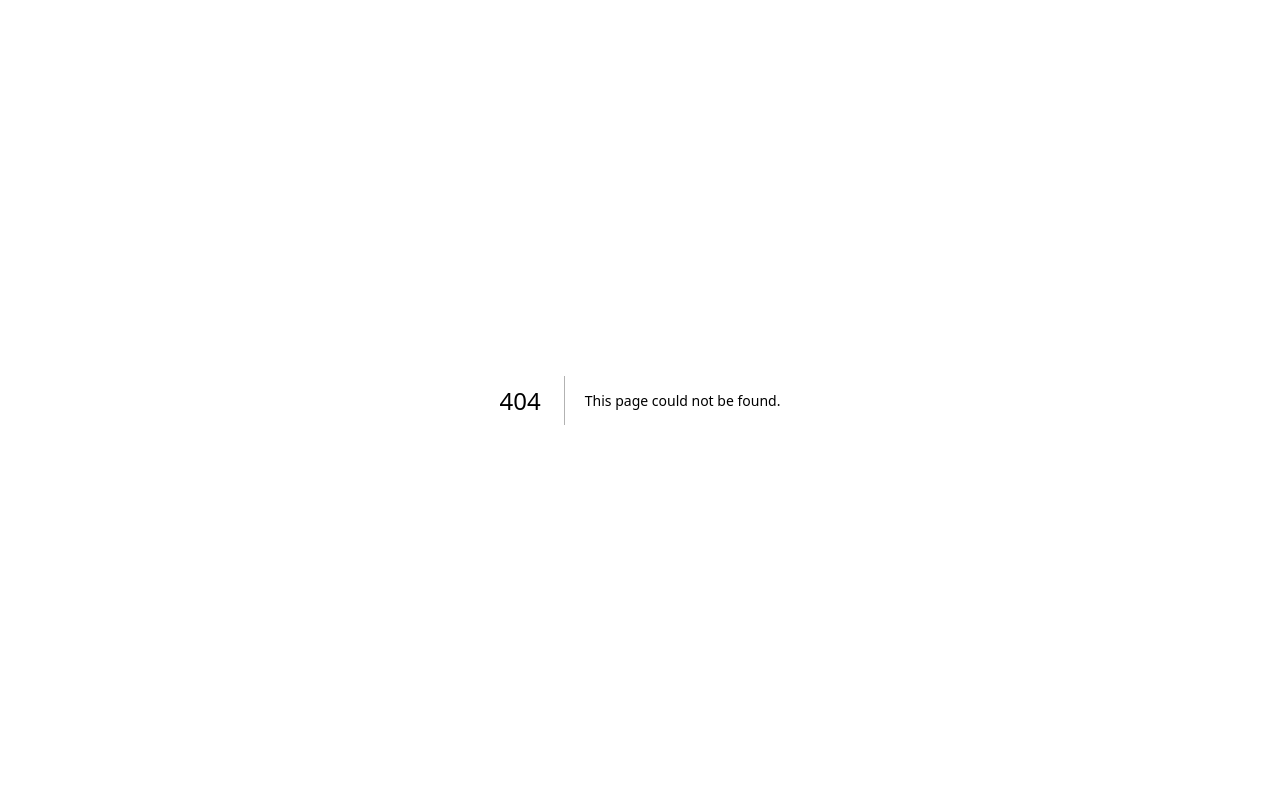
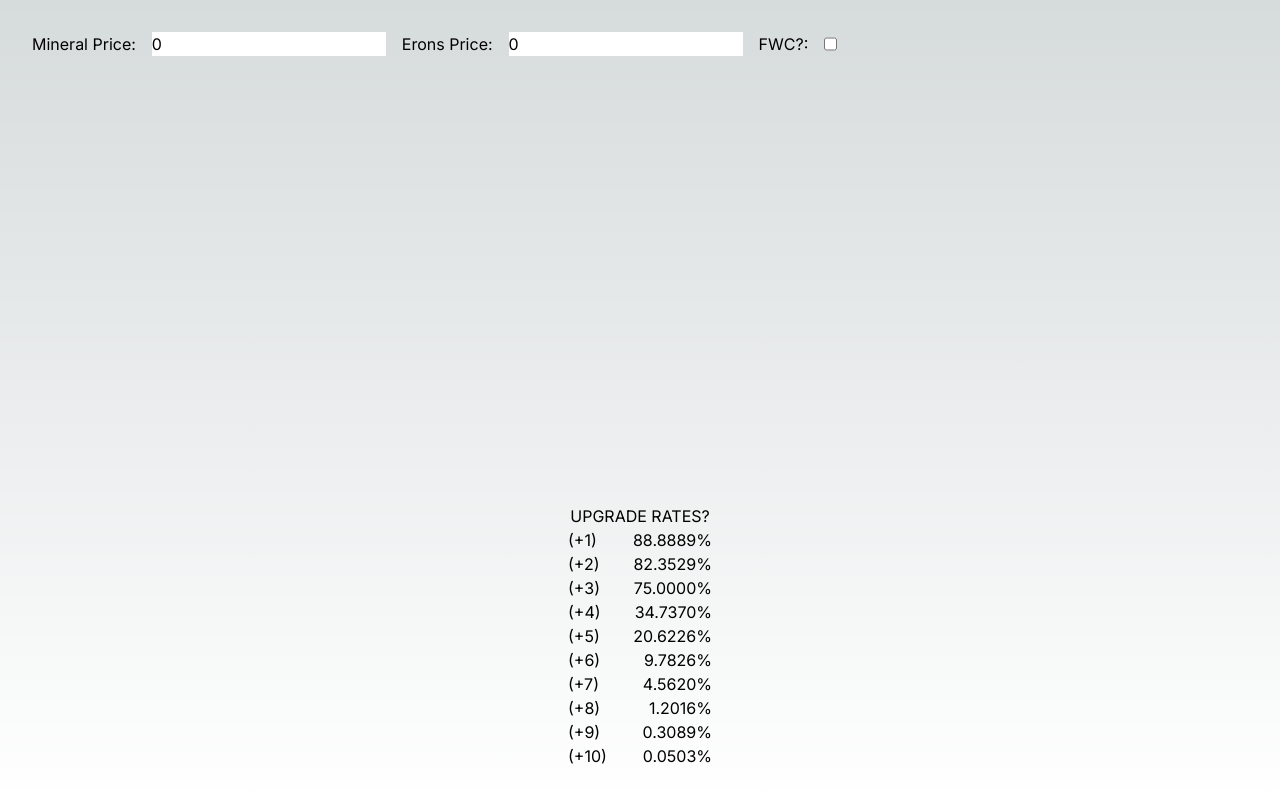
Before and after one commit to tbuchannan/flyff-tools, a Next.js app: page /upgrades in a window 1280 px wide. Before the commit this address had no page. Built offline with nearby package versions, Linux system fonts and the light colour scheme.

Commit message:
feat(init): add basic stubbing

```diff
--- a/package.json
+++ b/package.json
@@ -21,5 +21,8 @@
     "react-dom": "18.2.0",
     "tailwindcss": "3.3.3",
     "typescript": "5.2.2"
+  },
+  "devDependencies": {
+    "prettier": "^3.0.3"
   }
 }
--- a/src/app/globals.css
+++ b/src/app/globals.css
@@ -24,4 +24,13 @@ body {
       rgb(var(--background-end-rgb))
     )
     rgb(var(--background-start-rgb));
+  min-height: 100vh;
 }
+
+@layer base {
+  input[type="number"]::-webkit-inner-spin-button,
+  input[type="number"]::-webkit-outer-spin-button {
+    -webkit-appearance: none;
+    margin: 0;
+  }
+}
--- a/src/app/page.tsx
+++ b/src/app/page.tsx
@@ -1,4 +1,4 @@
-import Image from 'next/image'
+import Image from "next/image";
 
 export default function Home() {
   return (
@@ -15,7 +15,7 @@ export default function Home() {
             target="_blank"
             rel="noopener noreferrer"
           >
-            By{' '}
+            By{" "}
             <Image
               src="/vercel.svg"
               alt="Vercel Logo"
@@ -47,13 +47,13 @@ export default function Home() {
           rel="noopener noreferrer"
         >
           <h2 className={`mb-3 text-2xl font-semibold`}>
-            Docs{' '}
+            Docs{" "}
             <span className="inline-block transition-transform group-hover:translate-x-1 motion-reduce:transform-none">
               -&gt;
             </span>
           </h2>
           <p className={`m-0 max-w-[30ch] text-sm opacity-50`}>
-            Find in-depth information about Next.js features and API.
+            Find in-deptssssssssh information about Next.js features and API.
           </p>
         </a>
 
@@ -64,7 +64,7 @@ export default function Home() {
           rel="noopener noreferrer"
         >
           <h2 className={`mb-3 text-2xl font-semibold`}>
-            Learn{' '}
+            Learn{" "}
             <span className="inline-block transition-transform group-hover:translate-x-1 motion-reduce:transform-none">
               -&gt;
             </span>
@@ -81,7 +81,7 @@ export default function Home() {
           rel="noopener noreferrer"
         >
           <h2 className={`mb-3 text-2xl font-semibold`}>
-            Templates{' '}
+            Templates{" "}
             <span className="inline-block transition-transform group-hover:translate-x-1 motion-reduce:transform-none">
               -&gt;
             </span>
@@ -98,7 +98,7 @@ export default function Home() {
           rel="noopener noreferrer"
         >
           <h2 className={`mb-3 text-2xl font-semibold`}>
-            Deploy{' '}
+            Deploy{" "}
             <span className="inline-block transition-transform group-hover:translate-x-1 motion-reduce:transform-none">
               -&gt;
             </span>
@@ -109,5 +109,5 @@ export default function Home() {
         </a>
       </div>
     </main>
-  )
+  );
 }
--- /dev/null
+++ b/src/app/upgrades/page.tsx
@@ -0,0 +1,159 @@
+'use client'
+import Image from 'next/image'
+import { FormEvent, useState } from 'react'
+
+const MAX_PRICE = 1000000
+
+enum MaterialType {
+  Eron,
+  Mineral,
+}
+
+const OLD_RATES = {
+  '0': 90,
+  '1': 85,
+  '2': 80,
+  '3': 54,
+  '4': 40.5,
+  '5': 27,
+  '6': 18,
+  '7': 9,
+  '8': 4.5,
+  '9': 1.8,
+}
+
+let RATES = [0.9, 0.85, 0.8, 0.54, 0.405, 0.27, 0.18, 0.09, 0.045, 0.018]
+
+const ACTUAL_RATES = [
+  0.8888889, 0.8235294, 0.75, 0.3473699, 0.2062258, 0.0978264, 0.0456201, 0.0120164, 0.0030891,
+  0.0005029,
+]
+
+const MINERALS_REQUIRED = {
+  '0': 10,
+  '1': 14,
+  '2': 20,
+  '3': 27,
+  '4': 38,
+  '5': 54,
+  '6': 75,
+  '7': 105,
+  '8': 148,
+  '9': 207,
+}
+
+export default function Home() {
+  const [mineralPrice, setMineralPrice] = useState(0)
+  const [eronPrice, setEronPrice] = useState(0)
+  const [isFWC, setIsFWC] = useState(false)
+
+  const between = (number: number, min: number, max: number) => {
+    return Math.min(Math.max(number, min), max)
+  }
+
+  const handlePriceChange = (e: FormEvent<HTMLInputElement>, material: MaterialType) => {
+    let flooredNum = Math.floor(Number(e.currentTarget.value)) ?? 0
+
+    if (flooredNum < MAX_PRICE) {
+      switch (material) {
+        case MaterialType.Eron:
+          setEronPrice(flooredNum)
+          break
+        case MaterialType.Mineral:
+          setMineralPrice(flooredNum)
+          break
+      }
+    }
+  }
+
+  // https://gaming.stackexchange.com/a/290788
+  const percentageFromChance = (chance: number) => {
+    let pProcOnN = 0.0
+    let pProcByN = 0.0
+    let sumNpProcOnN = 0.0
+
+    let maxFails = Number(Math.ceil(1.0 / chance))
+
+    for (let i = 1; i < maxFails + 1; i++) {
+      pProcOnN = Math.min(1.0, i * chance) * (1.0 - pProcByN)
+      pProcByN += pProcOnN
+      sumNpProcOnN += i * pProcOnN
+    }
+
+    return 1.0 / sumNpProcOnN
+  }
+
+  const chanceFromReadablePercentage = (percentage: number) => {
+    console.log('asd')
+    let upperChance = percentage
+    let lowerChance = 0.0
+    let middleChance = 0.0
+    let maxChance = 1.0
+
+    while (true) {
+      middleChance = (upperChance + lowerChance) / 2.0
+      let tempPercentage = percentageFromChance(middleChance)
+
+      if (Math.abs(tempPercentage - maxChance) <= 0) break
+
+      if (tempPercentage > percentage) {
+        upperChance = middleChance
+      } else {
+        lowerChance = middleChance
+      }
+
+      maxChance = tempPercentage
+    }
+
+    return middleChance
+  }
+  console.log(isFWC)
+  return (
+    <div className='flex flex-col justify-between h-screen gap-1 p-8'>
+      <div className='flex gap-4'>
+        <div className='flex justify-items-stretch gap-4'>
+          <div>Mineral Price:</div>
+          <input
+            className='border-0 focus:border-transparent text-black '
+            onChange={(e) => handlePriceChange(e, MaterialType.Mineral)}
+            type='number'
+            value={mineralPrice}
+          />
+        </div>
+        <div className='flex justify-items-stretch gap-4'>
+          <div>Erons Price: </div>
+          <div>
+            <input
+              className='border-0 focus:border-transparent text-black '
+              onChange={(e) => handlePriceChange(e, MaterialType.Eron)}
+              type='number'
+              value={eronPrice}
+            />
+          </div>
+        </div>
+        <div className='flex justify-items-stretch gap-4'>
+          <div>FWC?:</div>
+          <input
+            className='border-0 focus:border-transparent text-black '
+            onChange={() => setIsFWC(!isFWC)}
+            type='checkbox'
+            checked={isFWC}
+          />
+        </div>
+      </div>
+
+      <div className='flex flex-col justify-center items-center'>
+        <div>UPGRADE RATES?</div>
+        {ACTUAL_RATES.map((rate, index) => (
+          <div key={`${rate}-${index}`} className='flex justify-between w-36'>
+            <span>(+{index + 1})</span>
+            <span>
+              {isFWC ? parseFloat(between(rate * 200, 0, 100).toFixed(8)) : (rate * 100).toFixed(4)}
+              %
+            </span>
+          </div>
+        ))}
+      </div>
+    </div>
+  )
+}
```
Also changed, not shown: 2 other files (tests, documents, lock files or other folders).
